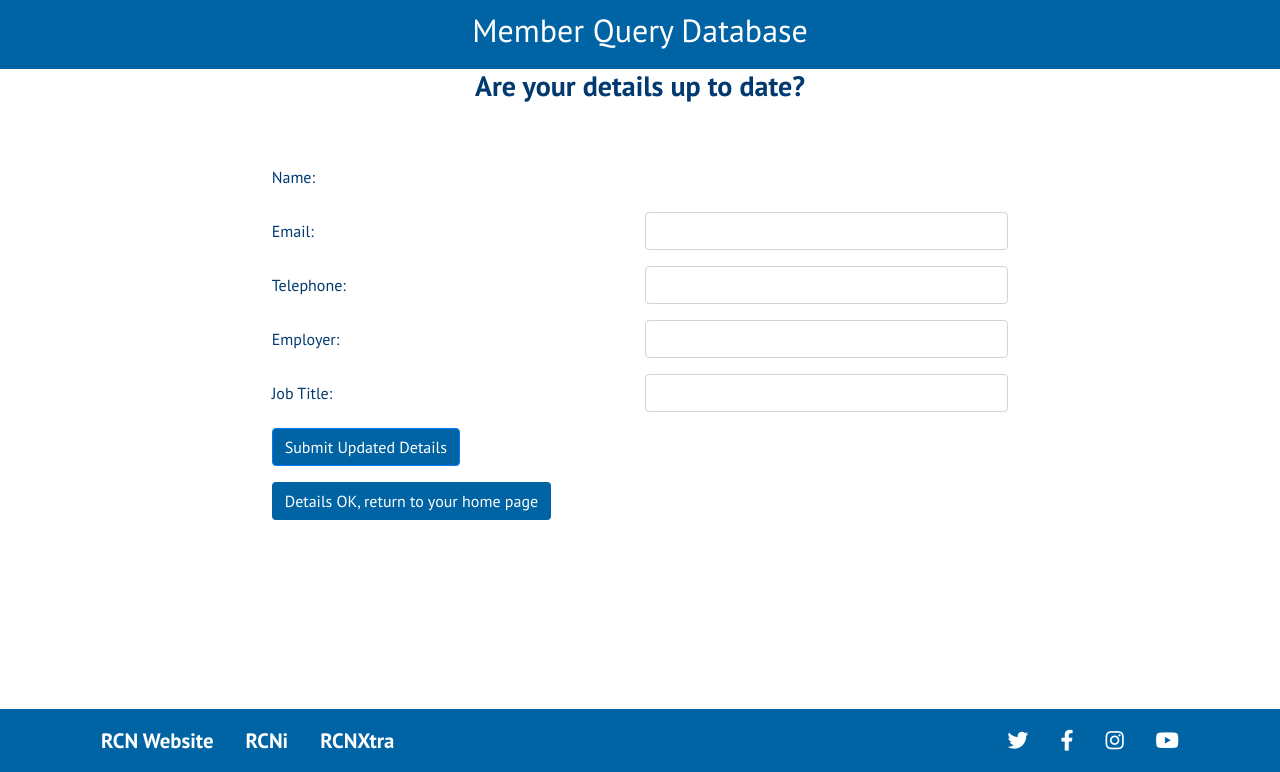
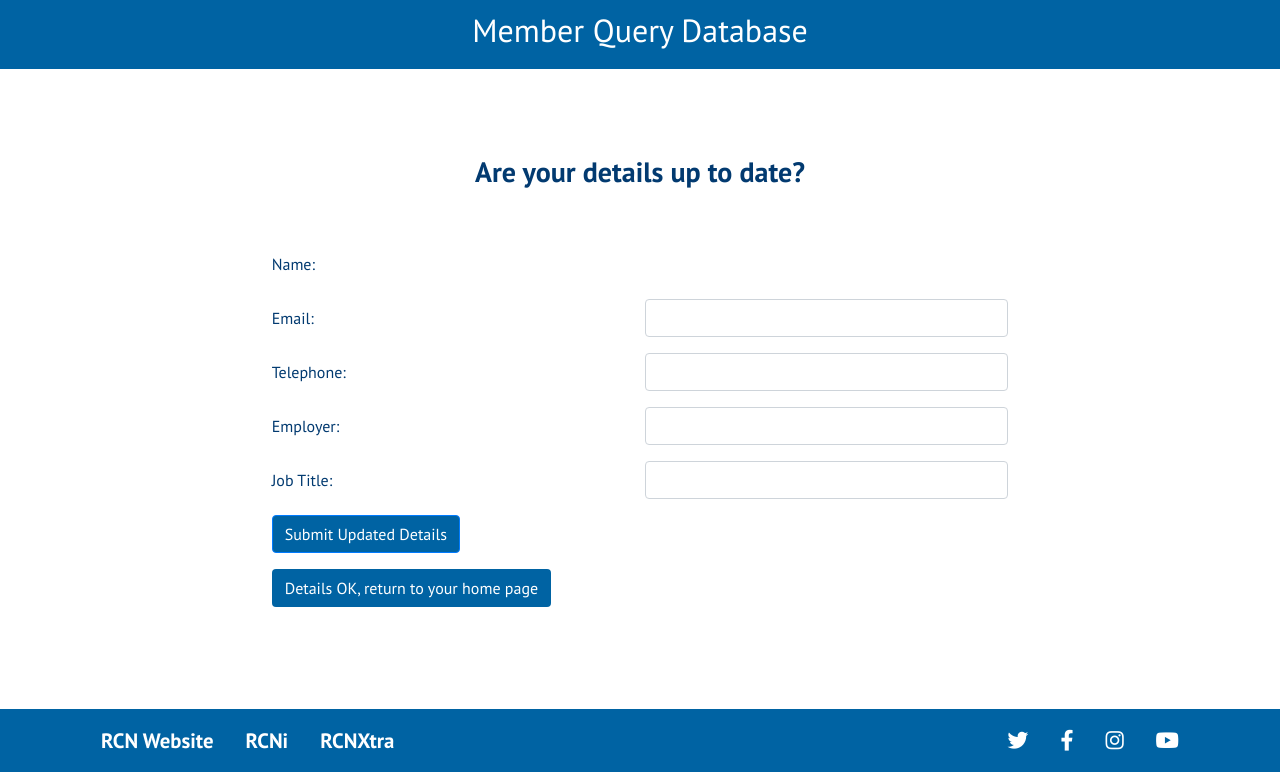
Before and after one commit to H4RP3RK/milestone3_rcn, a Flask app: template templates/account.html in a window 1280 px wide. Shown: the part 146-918 px from the top of the page. Run offline with Flask 2, Linux system fonts and the light colour scheme; the template is opened without the code that fills it, so the values that code supplies are empty; some libraries are stand-ins or nearby versions.

Commit message:
account - vertically centred

```diff
--- a/templates/account.html
+++ b/templates/account.html
@@ -1,6 +1,8 @@
 {% extends 'base.html' %}
 {% block content %}
-    <section class="container main font font-blue">
+<div class="container">
+    <div class="main row align-items-center">
+        <section class="container font font-blue">
             <form action="{{ url_for('edit_account', email=member.email) }}" method="POST">
                 <div class="form-group form-row justify-content-center">
                     <h3 class="col-md-8 question font-blue font-heavy text-center">Are your details up to date?</h3>
@@ -47,4 +49,6 @@
                 </div>
             </form>
         </section>
+    </div>
+</div>
 {% endblock %}
```
Lines whose indentation alone changed are shown as unchanged.
